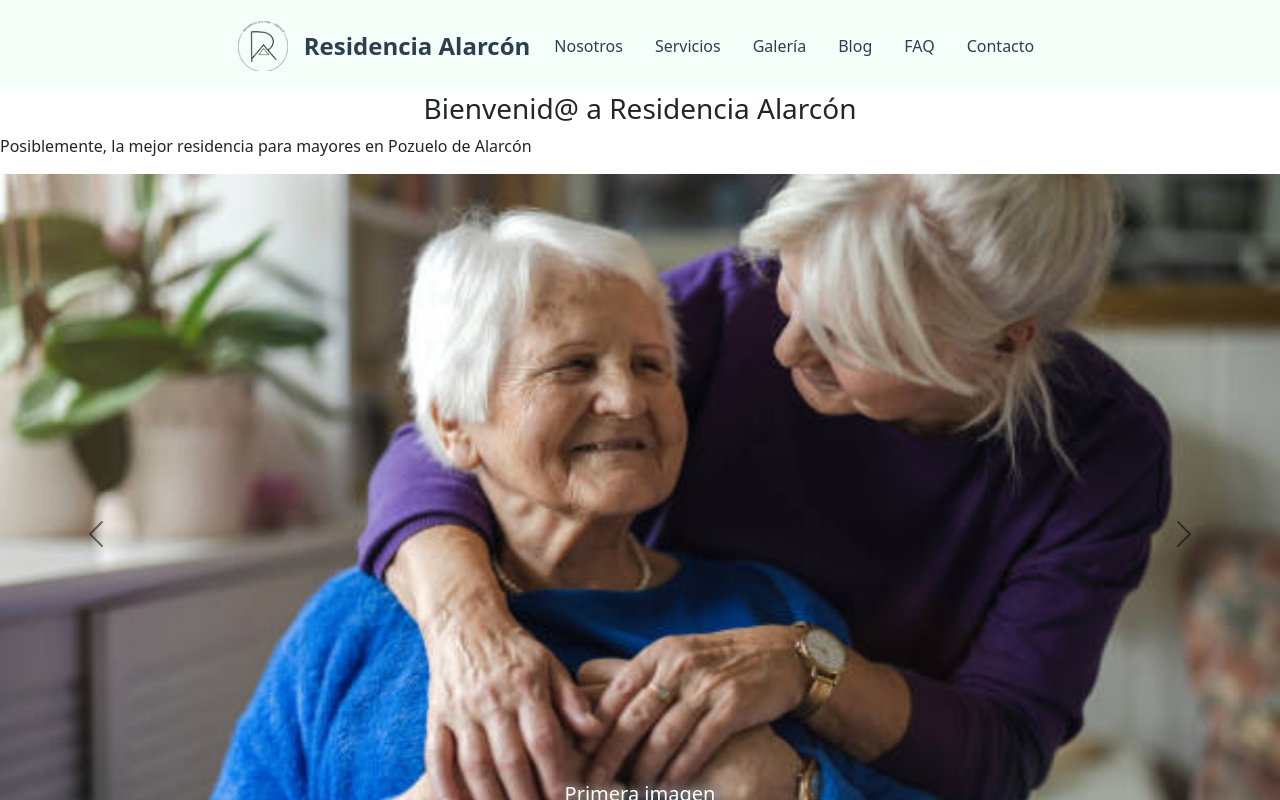
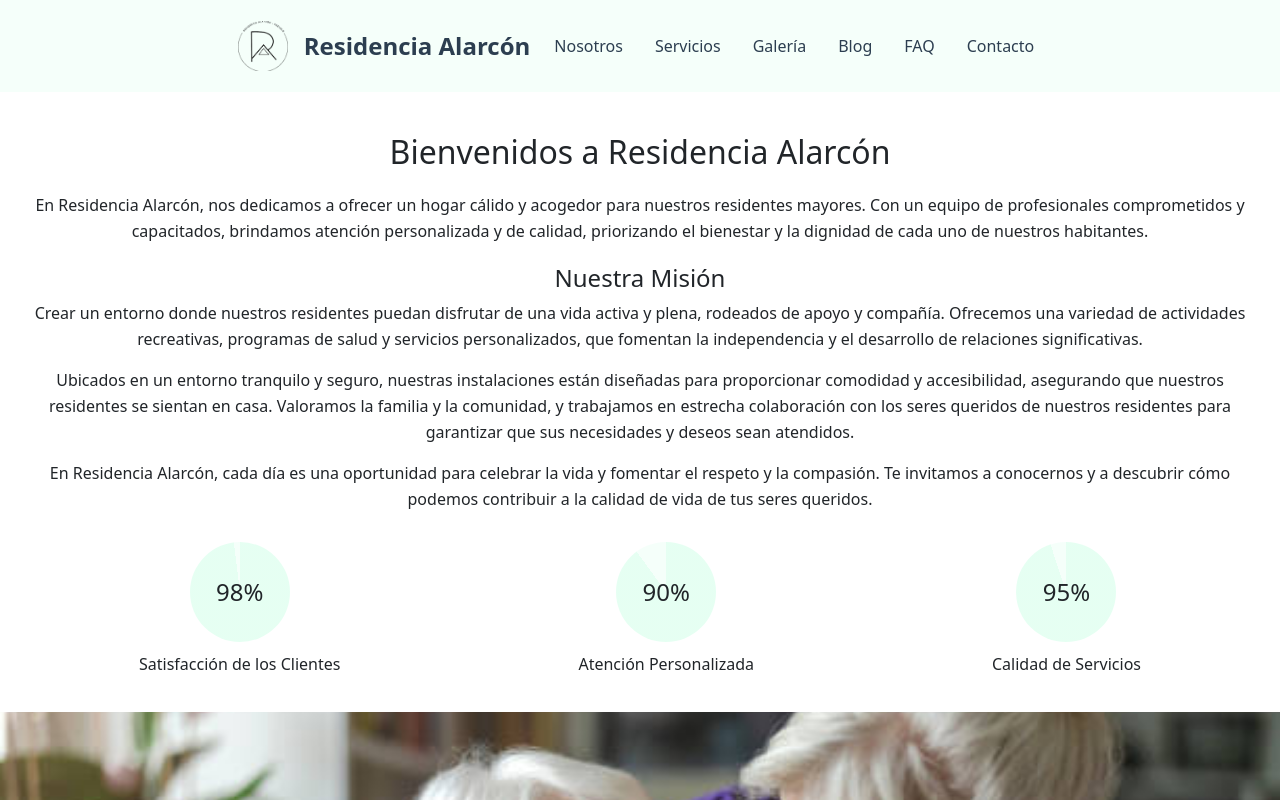
Before and after one commit to steph-d989/residencia_alarcon, a React (Vite) app in the folder client/: page / in a window 1280 px wide. Shown: the top 800 px of the page. Built offline with nearby package versions, Linux system fonts and the light colour scheme.

Commit message:
home casi lista

```diff
--- a/client/package.json
+++ b/client/package.json
@@ -11,10 +11,12 @@
   },
   "dependencies": {
     "bootstrap": "^5.3.3",
+    "chart.js": "^4.4.6",
     "create-react-component-folder": "^0.3.7",
     "normalize.css": "^8.0.1",
     "react": "^18.3.1",
     "react-bootstrap": "^2.10.5",
+    "react-chartjs-2": "^5.2.0",
     "react-dom": "^18.3.1",
     "react-router-dom": "^6.27.0",
     "sass": "^1.80.6"
--- a/client/src/components/Main/Home/Home.jsx
+++ b/client/src/components/Main/Home/Home.jsx
@@ -6,12 +6,52 @@ import Contact from "../Contact/Contact";
 
 const Home = () => {
   return <section className="home">
-    <article>
-      <h3>Bienvenid@ a Residencia Alarcón</h3>
-      <p>
-        Posiblemente, la mejor residencia para mayores en Pozuelo de Alarcón
-      </p>
-    </article>
+    <div className="home-container">
+      <section className="introduction">
+        <h1>Bienvenidos a Residencia Alarcón</h1>
+        <p>
+          En Residencia Alarcón, nos dedicamos a ofrecer un hogar cálido y acogedor para nuestros residentes mayores.
+          Con un equipo de profesionales comprometidos y capacitados, brindamos atención personalizada y de calidad,
+          priorizando el bienestar y la dignidad de cada uno de nuestros habitantes.
+        </p>
+        <h2>Nuestra Misión</h2>
+        <p>
+          Crear un entorno donde nuestros residentes puedan disfrutar de una vida activa y plena,
+          rodeados de apoyo y compañía. Ofrecemos una variedad de actividades recreativas, programas de salud y servicios
+          personalizados, que fomentan la independencia y el desarrollo de relaciones significativas.
+        </p>
+        <p>          Ubicados en un entorno tranquilo y seguro, nuestras instalaciones están diseñadas para proporcionar comodidad y
+          accesibilidad, asegurando que nuestros residentes se sientan en casa. Valoramos la familia y la comunidad,
+          y trabajamos en estrecha colaboración con los seres queridos de nuestros residentes para garantizar que sus
+          necesidades y deseos sean atendidos.</p>
+        <p>En Residencia Alarcón, cada día es una oportunidad para celebrar la vida y fomentar el respeto y la compasión.
+          Te invitamos a conocernos y a descubrir cómo podemos contribuir a la calidad de vida de tus seres queridos.
+</p>
+      </section>
+
+      <section className="indicators">
+        <div className="indicator">
+          <div className="circle satisfaction">
+            <span className="percentage">98%</span>
+          </div>
+          <p>Satisfacción de los Clientes</p>
+        </div>
+
+        <div className="indicator">
+          <div className="circle personalized-care">
+            <span className="percentage">90%</span>
+          </div>
+          <p>Atención Personalizada</p>
+        </div>
+
+        <div className="indicator">
+          <div className="circle service-quality">
+            <span className="percentage">95%</span>
+          </div>
+          <p>Calidad de Servicios</p>
+        </div>
+      </section>
+    </div>
     <article>
       <Gallery />
     </article>
--- a/client/src/styles/components/_Home.scss
+++ b/client/src/styles/components/_Home.scss
@@ -0,0 +1,77 @@
+@import "../utils/variables.scss";
+
+.home-container {
+    text-align: center;
+    padding: 20px;
+
+    .introduction {
+      margin-bottom: 30px;
+
+      h1 {
+        font-size: 2em;
+      }
+
+      h2 {
+        font-size: 1.5em;
+        margin-top: 20px;
+      }
+
+      p {
+        font-size: 1em;
+        line-height: 1.6;
+      }
+    }
+
+    .indicators {
+      display: flex;
+      justify-content: space-around;
+      margin-top: 20px;
+
+      .indicator {
+        display: flex;
+        flex-direction: column;
+        align-items: center;
+
+        .circle {
+          width: 100px;
+          height: 100px;
+          border-radius: 50%;
+          display: flex;
+          justify-content: center;
+          align-items: center;
+          font-size: 1.5em;
+          margin-bottom: 10px;
+          position: relative;
+
+          &::after {
+            content: "";
+            position: absolute;
+            width: 100%;
+            height: 100%;
+            border-radius: 50%;
+            top: 0;
+            left: 0;
+            z-index: 0;
+          }
+
+          .percentage {
+            position: relative;
+            z-index: 1;
+          }
+        }
+
+        .satisfaction {
+            background: conic-gradient(darken($mint-cream, 3%) 98%, $mint-cream 0);
+        }
+
+        .personalized-care {
+            background: conic-gradient(darken($mint-cream, 3%) 90%, $mint-cream 0);
+        }
+
+        .service-quality {
+            background: conic-gradient(darken($mint-cream, 3%) 95%, $mint-cream 0);
+        }
+
+      }
+    }
+  }
```
Also changed, not shown: 1 other file (tests, documents, lock files or other folders).
